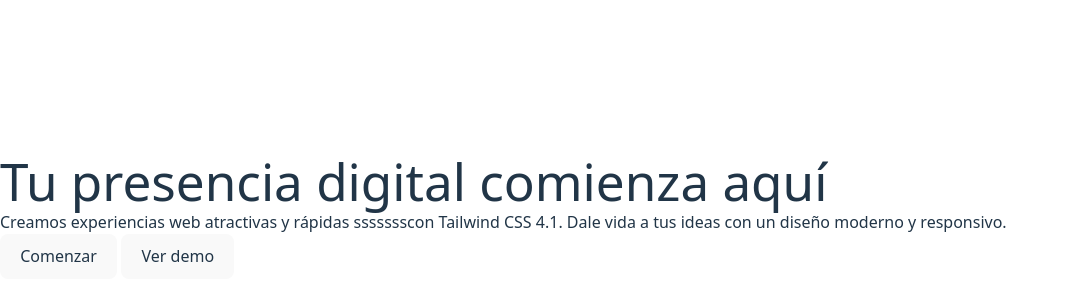
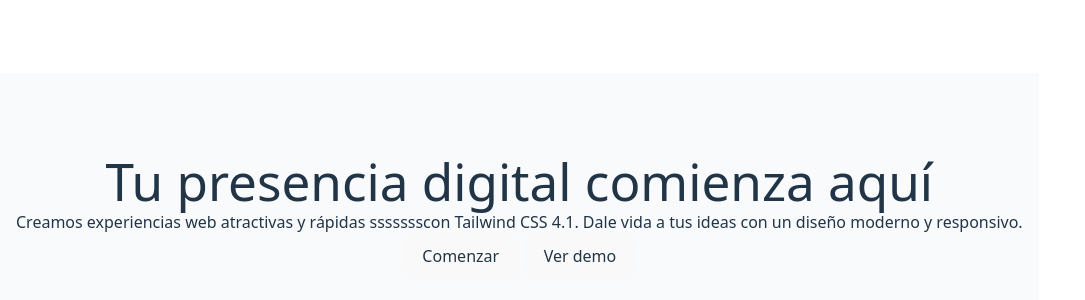
Before and after one commit to Ferofern/landing1, a website built with Vite: page index.html in a window 1280 px wide. Shown: the part 184-484 px from the top of the page, without its empty margins (0-1085 px from the left). Built offline with nearby package versions, Linux system fonts and the light colour scheme.

Commit message:
puntos a y b

```diff
--- a/index.html
+++ b/index.html
@@ -9,8 +9,8 @@
     <title>Vite App</title>
   </head>
 <body>
-   <main>
-      <div id="container-01">
+   <main class="bg-slate-50">
+      <div id="container-01" class="mx-auto px-4 py-20 text-center">
          <h1>Tu presencia digital comienza aquí</h1>
          <p>Creamos experiencias web atractivas y rápidas ssssssscon Tailwind CSS 4.1. Dale vida a tus ideas con un diseño moderno y responsivo.</p>
          <div id="container-02">
```
